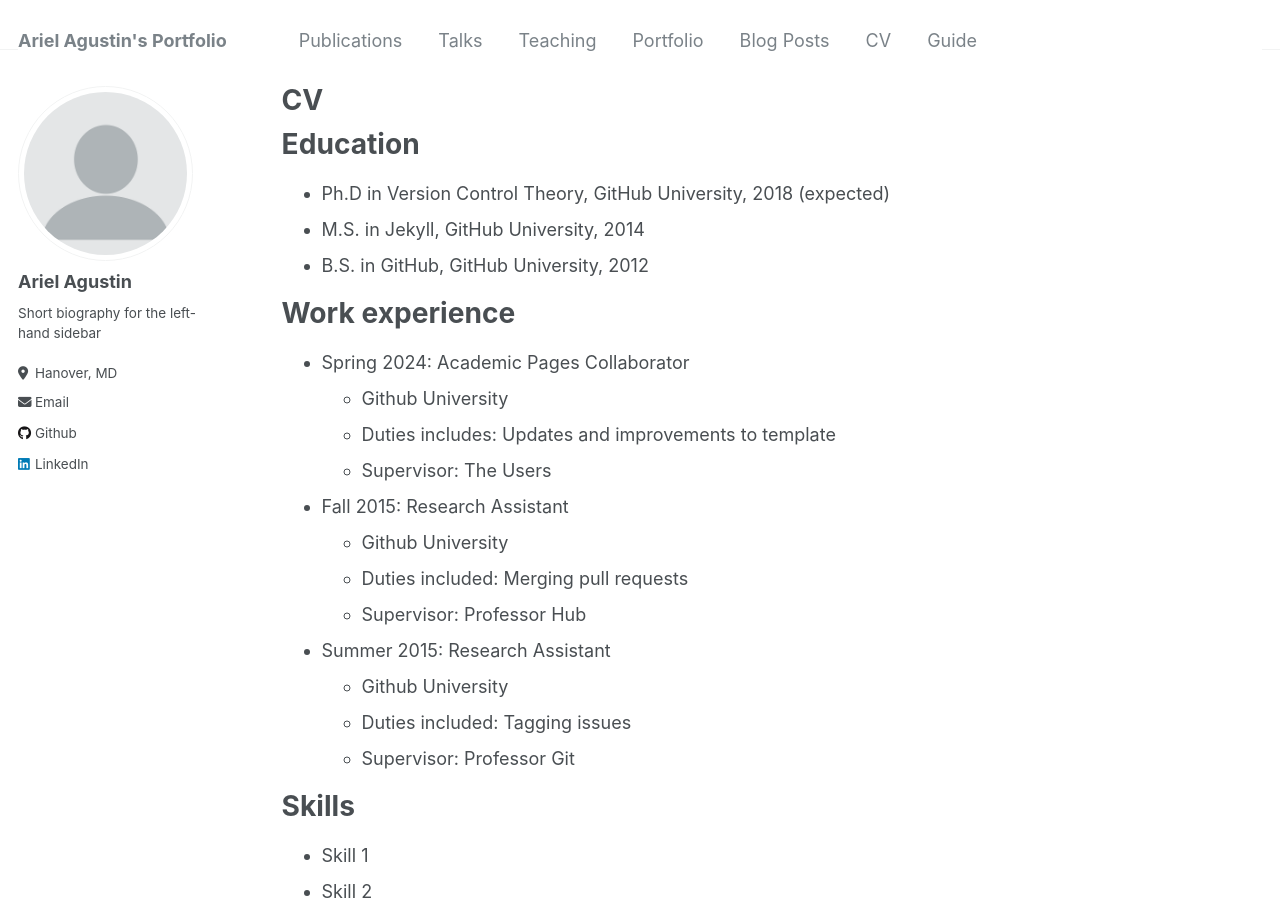
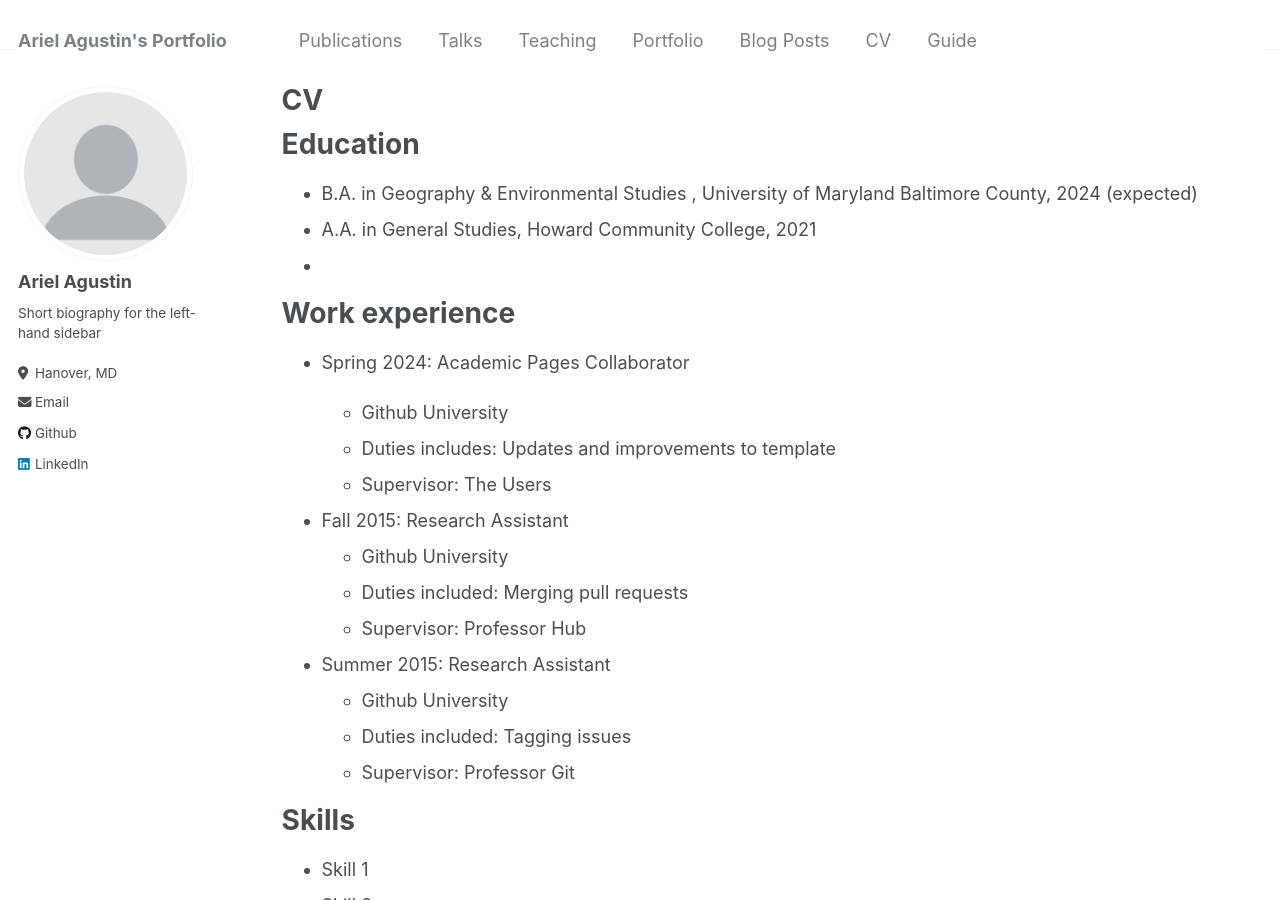
Before and after one commit to Ariel-Agustin/Ariel-Agustin.github.io, a Jekyll site: the page built from _pages/cv.md, in a window 1280 px wide and 900 px high. Built offline with Jekyll 4.4.1, drawn with Linux system fonts in a browser that asks for light colours.

Commit message:
Update cv.md
cv

```diff
--- a/_pages/cv.md
+++ b/_pages/cv.md
@@ -11,13 +11,14 @@ redirect_from:
 
 Education
 ======
-* Ph.D in Version Control Theory, GitHub University, 2018 (expected)
-* M.S. in Jekyll, GitHub University, 2014
-* B.S. in GitHub, GitHub University, 2012
+* B.A. in Geography & Environmental Studies , University of Maryland Baltimore County, 2024 (expected)
+* A.A. in General Studies, Howard Community College, 2021
+*
 
 Work experience
 ======
 * Spring 2024: Academic Pages Collaborator
+
   * Github University
   * Duties includes: Updates and improvements to template
   * Supervisor: The Users
```
